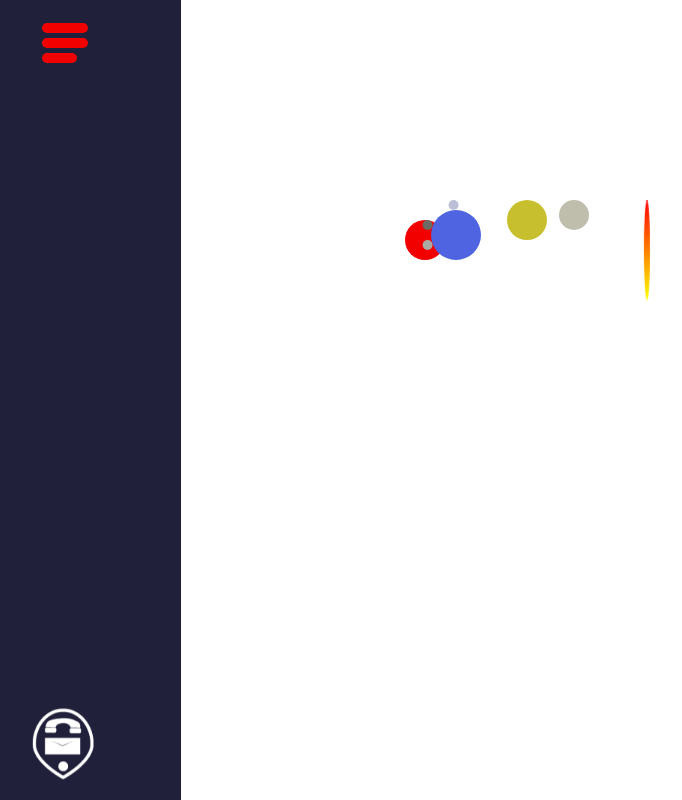
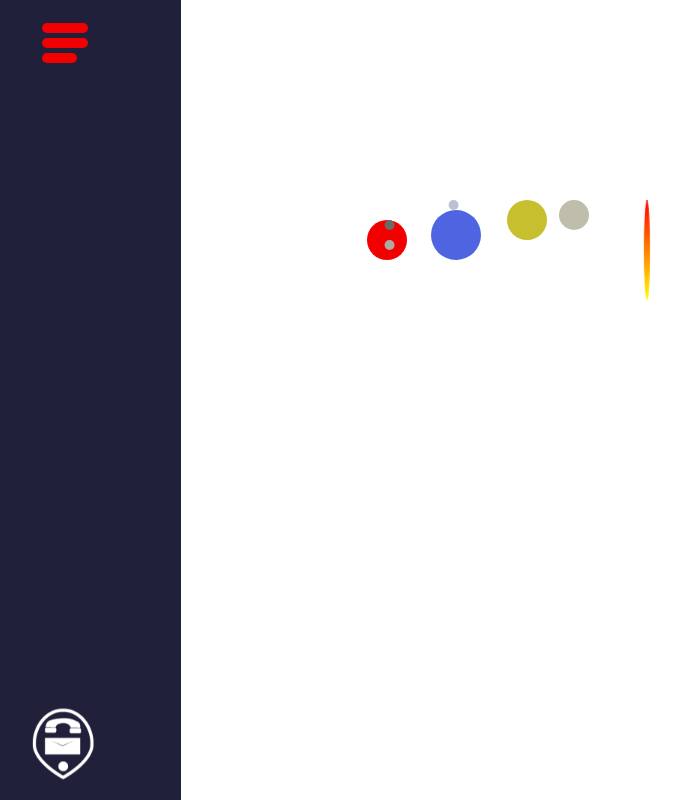
Before and after one commit to MikeTheFyke/MiFy, a Vue app in the folder client/: page / in a window 1280 px wide. Shown: the top 800 px of the page, without its empty margins (51-733 px from the left). Built offline with nearby package versions, Linux system fonts and the light colour scheme.

Commit message:
Adjusted mars position and gsap movement

```diff
--- a/client/src/components/Newvue.vue
+++ b/client/src/components/Newvue.vue
@@ -57,9 +57,9 @@ export default {
 
                 gsap.to("#mars-container", {
                     motionPath: {
-                        path:[ { x: 225, y: 50},
-                               { x: 450, y:0 },
-                               { x: 225, y:-25 },
+                        path:[ { x: 275, y: 50},
+                               { x: 550, y:0 },
+                               { x: 275, y:-25 },
                                { x: 0, y:0 },
                              ],
                 curviness: 1
@@ -154,7 +154,7 @@ export default {
 #mars-container{
     position: absolute;
     top: 0px;
-    left: 35%;
+    left: 32%;
 }
 
 #mars-element{
```
